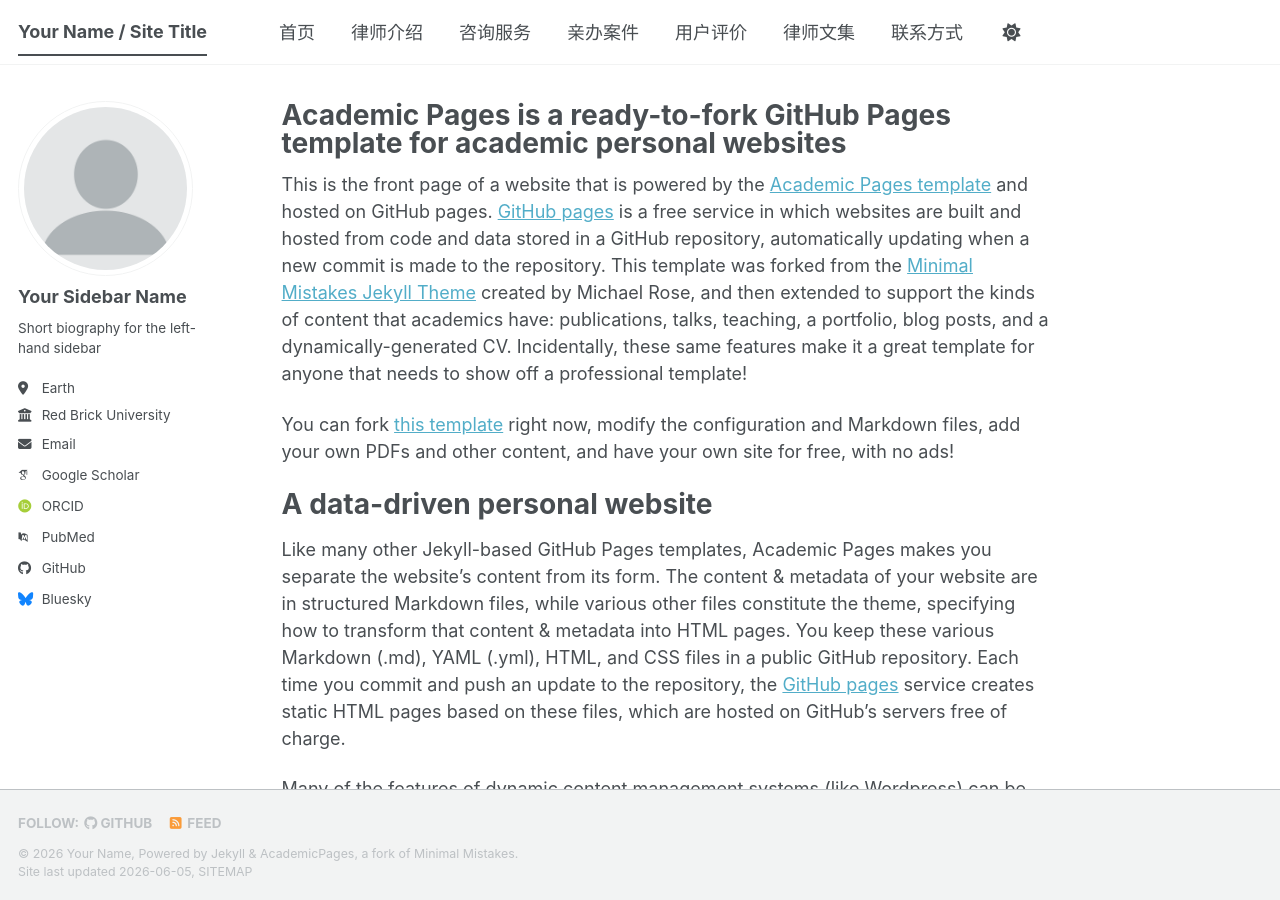
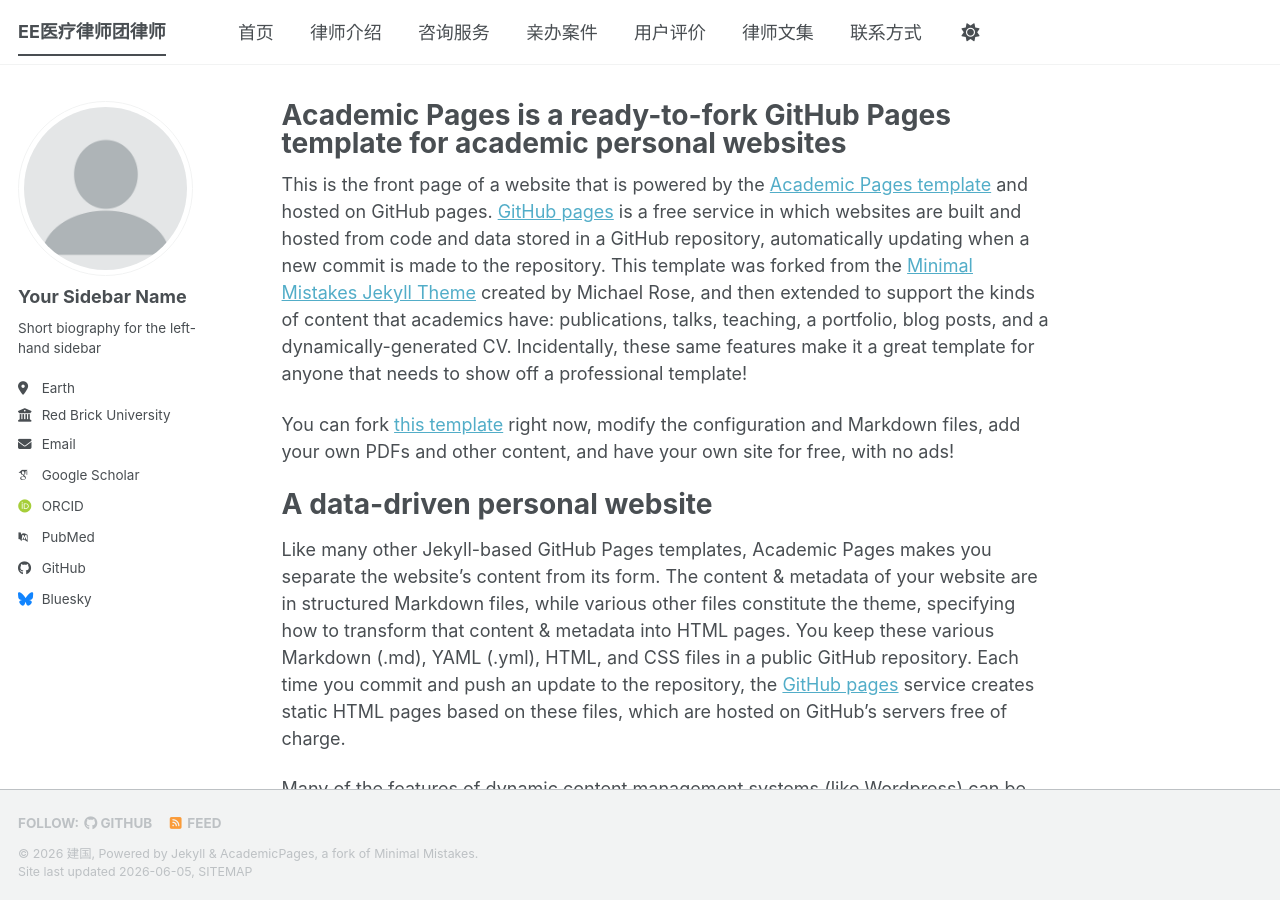
Before and after one commit to zhangjianding/zhangjianding.github.io, a Jekyll site: the page built from _pages/about.md, in a window 1280 px wide and 900 px high. Built offline with Jekyll 4.4.1, drawn with Linux system fonts in a browser that asks for light colours; some web fonts are replaced; a script bundle is joined from its source files by our own code; library files that are not in the unit come from our copies.

Commit message:
Update _config.yml

```diff
--- a/_config.yml
+++ b/_config.yml
@@ -9,10 +9,10 @@
 # Basic Site Settings
 locale                   : "en-US"
 site_theme               : "default" # The available themes options are "default", "air", "sunrise", "mint", "dirt" and "contrast"
-title                    : "Your Name / Site Title"
+title                    : "EE医疗律师团律师"
 title_separator          : "-"
-name                     : &name "Your Name"
-description              : &description "Your Name's academic portfolio"   # Update this with a general description of your site, this is the default if not overridden by a page
+name                     : &name "建国"
+description              : &description "建国医疗律师团律师"   # Update this with a general description of your site, this is the default if not overridden by a page
 url                      : https://zhangjianding.github.io # The base hostname & protocol for your site e.g. "https://[your GitHub username].github.io",
                                                            # or if you already have some other page hosted on Github then use "https://[your GitHub username].github.io/[Your Repo Name]"
 baseurl                  : "" # the subpath of your site, e.g. "/blog"
```
